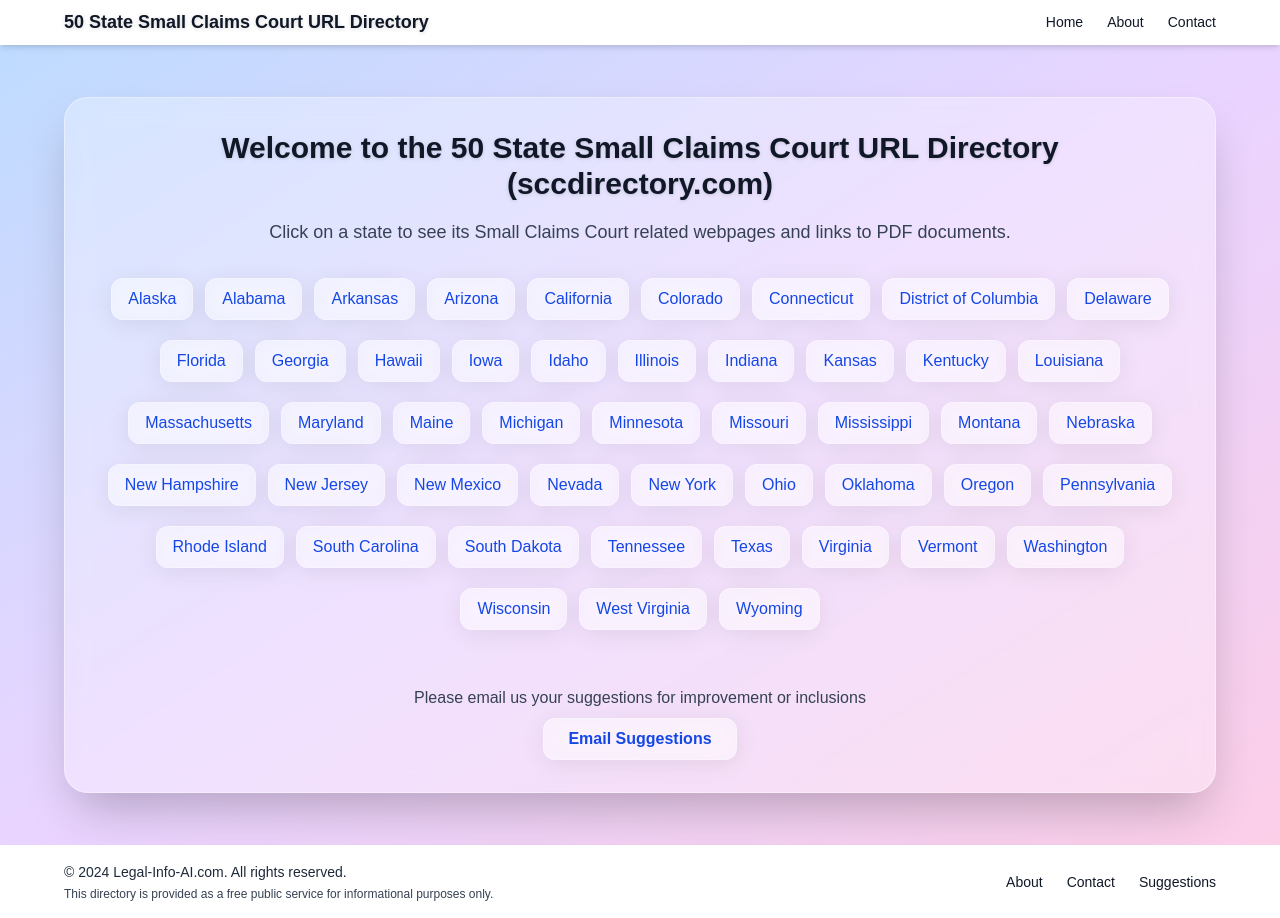
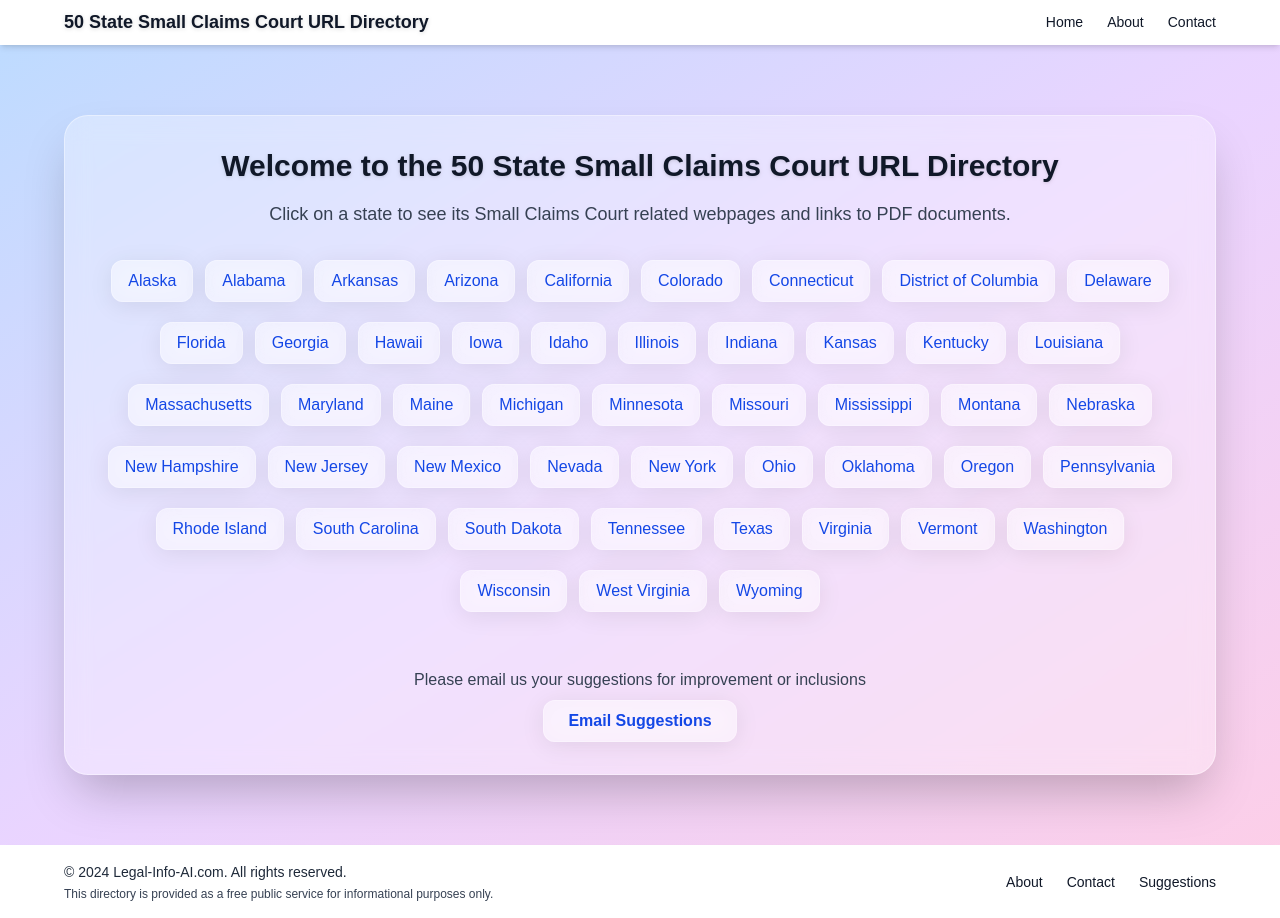
Before and after one commit to WmBreck/sccdirectory, a Next.js app: page / in a window 1280 px wide. Built offline with nearby package versions, Linux system fonts and the light colour scheme.

Commit message:
Landing: remove (sccdirectory.com) from welcome headline

```diff
--- a/src/app/page.tsx
+++ b/src/app/page.tsx
@@ -26,7 +26,7 @@ export default function Home() {
       <div className="flex-1 flex flex-col items-center justify-center py-12 px-4">
         <div className="w-full max-w-4xl lg:max-w-6xl bg-white/30 backdrop-blur-md rounded-3xl shadow-2xl p-8 border border-white/40">
           <h1 className="text-3xl font-bold mb-4 text-center text-gray-900 drop-shadow">
-            Welcome to the 50 State Small Claims Court URL Directory (sccdirectory.com)
+            Welcome to the 50 State Small Claims Court URL Directory
           </h1>
           <p className="text-center text-lg mb-8 text-gray-700">
             Click on a state to see its Small Claims Court related webpages and links to PDF documents.
```
